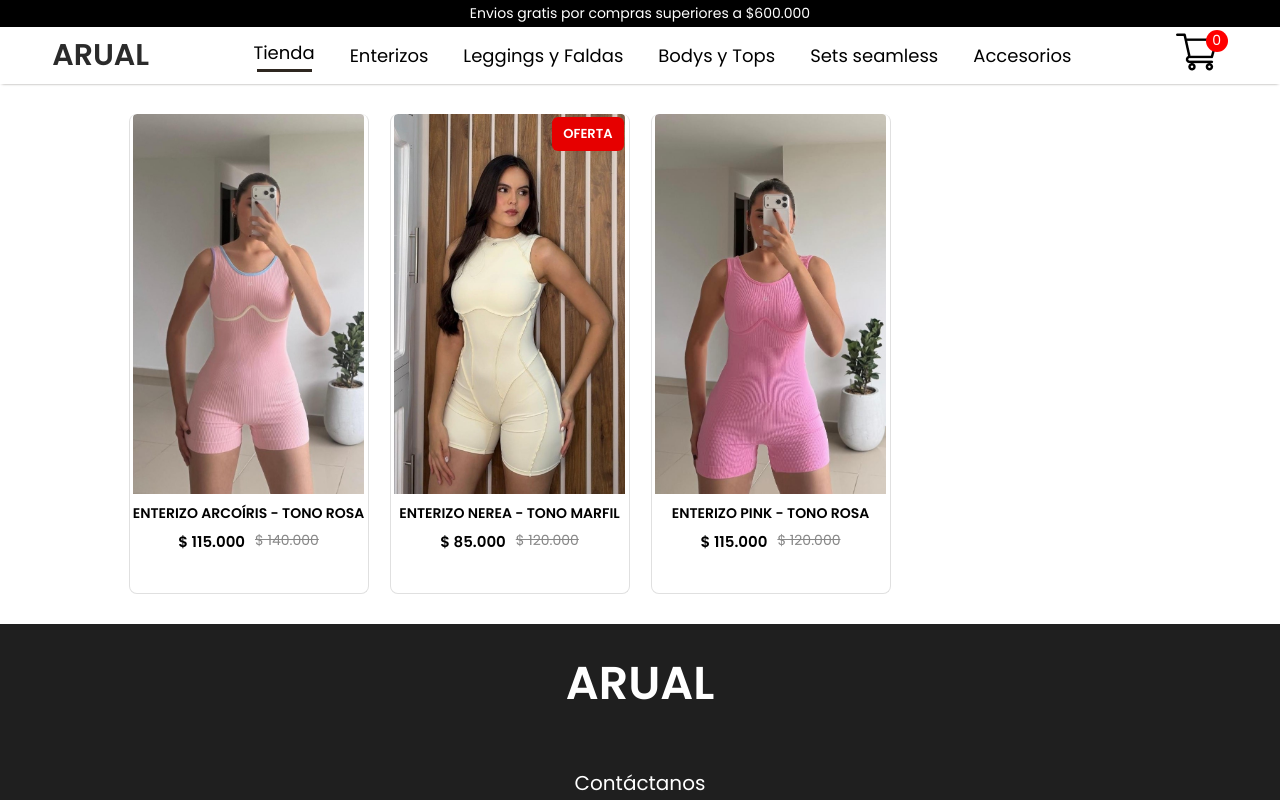
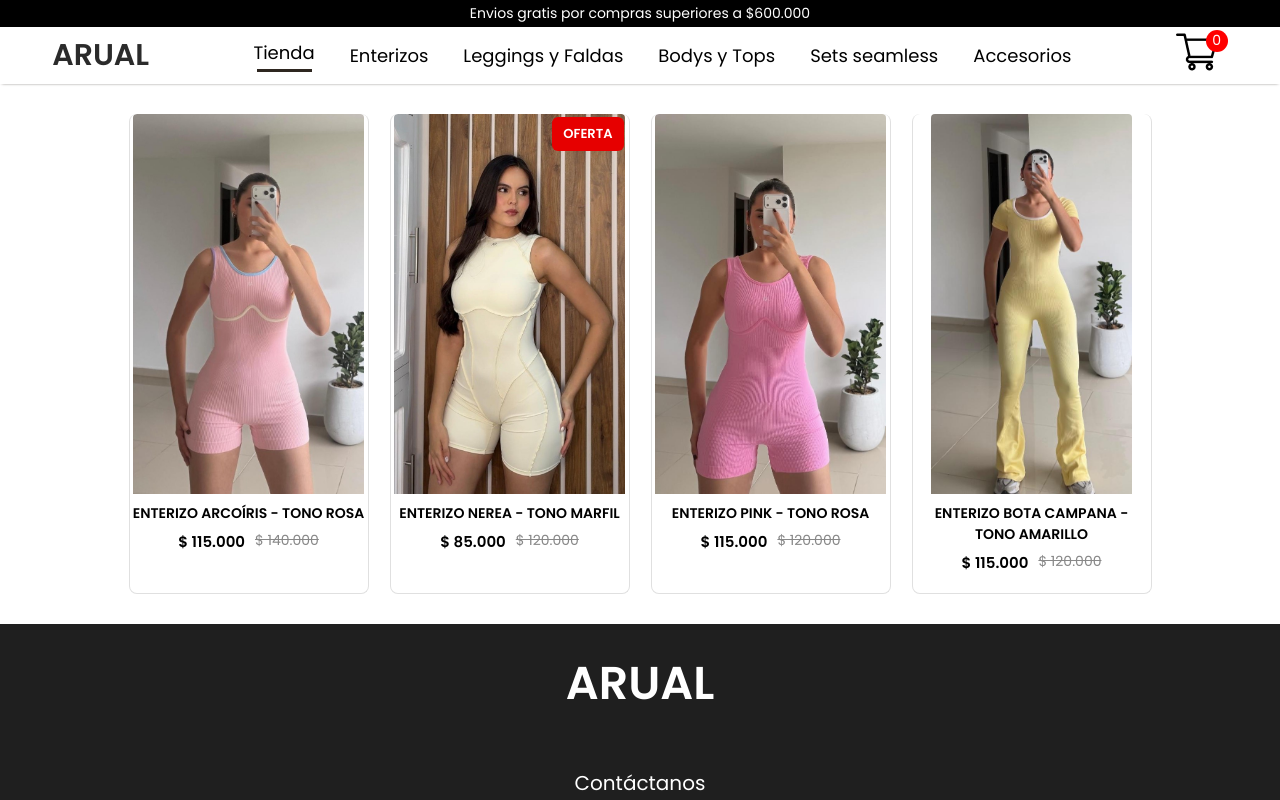
Before and after one commit to luis13xd/arual, a React (Create React App) app: page /enterizos in a window 1280 px wide. Shown: the top 800 px of the page. Built offline with nearby package versions, Linux system fonts and the light colour scheme.

Commit message:
agregamos enterizo bota campana amarillo

```diff
--- a/src/Components/Assets/all_product.js
+++ b/src/Components/Assets/all_product.js
@@ -369,6 +369,27 @@ let all_product = [
       XL: false,
     },
   },
+  {
+    id: 108,
+    name: "ENTERIZO BOTA CAMPANA - TONO AMARILLO",
+    category: "enterizos",
+    description: "Tela suave con acabados de la mejor calidad",
+    image: enterizobotaamarillo1,
+    image2: enterizobotaamarillo2,
+    image3: enterizobotaamarillo3,
+    image4: enterizobotaamarillo4,
+    new_price: 115000,
+    old_price: 120000,
+    offer: false,
+    sizes: {
+      XS: false,
+      S: true,
+      M: true,
+      L: false,
+      XL: false,
+    },
+  },
+
 
   // ---------------------------- Categoria 2 LEGGINS Y FALDAS -----------------------------
   // {
```
